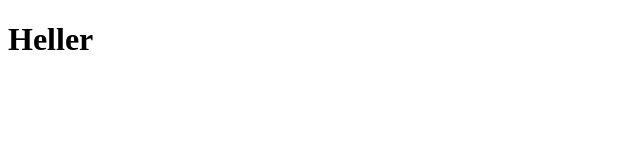
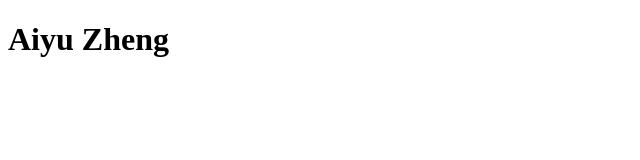
Before and after one commit to aiyuz/aiyuz.github.io, a plain HTML site: page index.html in a window 1280 px wide. Shown: the whole page, without its empty margins (0-640 px from the left). Drawn offline with Linux system fonts and the light colour scheme.

Commit message:
Some stuff

```diff
--- a/index.html
+++ b/index.html
@@ -5,7 +5,7 @@
 <head>
   <meta charset="utf-8">
 
-  <title>The HTML5 Herald</title>
+  <title>Aiyu Zheng | Pacala Lab, Princeton University</title>
   <meta name="description" content="The HTML5 Herald">
   <meta name="author" content="SitePoint">
 
@@ -15,6 +15,6 @@
 
 <body>
   <!-- <script src="js/scripts.js"></script> -->
-  <h1> Heller </h1>
+  <h1> Aiyu Zheng </h1>
 </body>
 </html>
```
